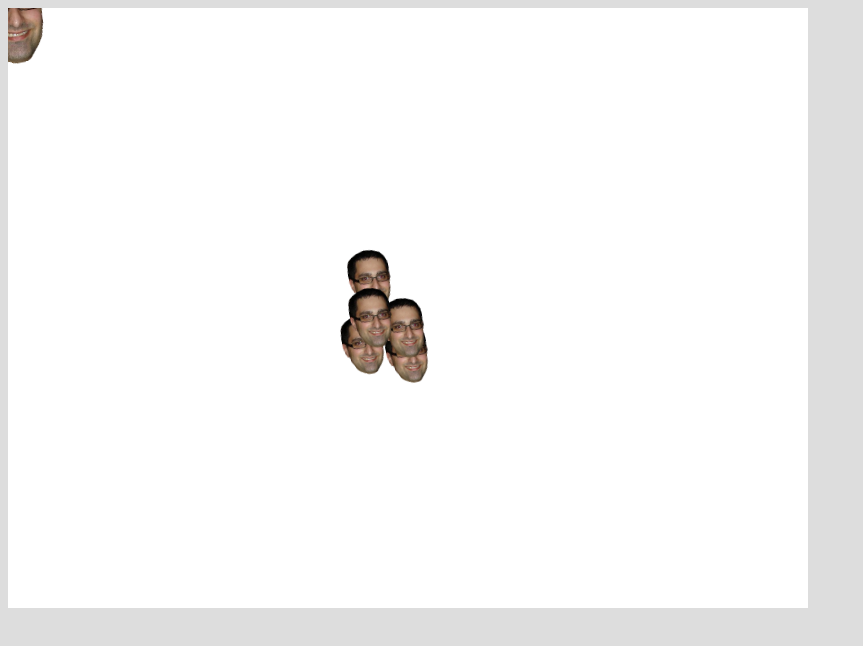
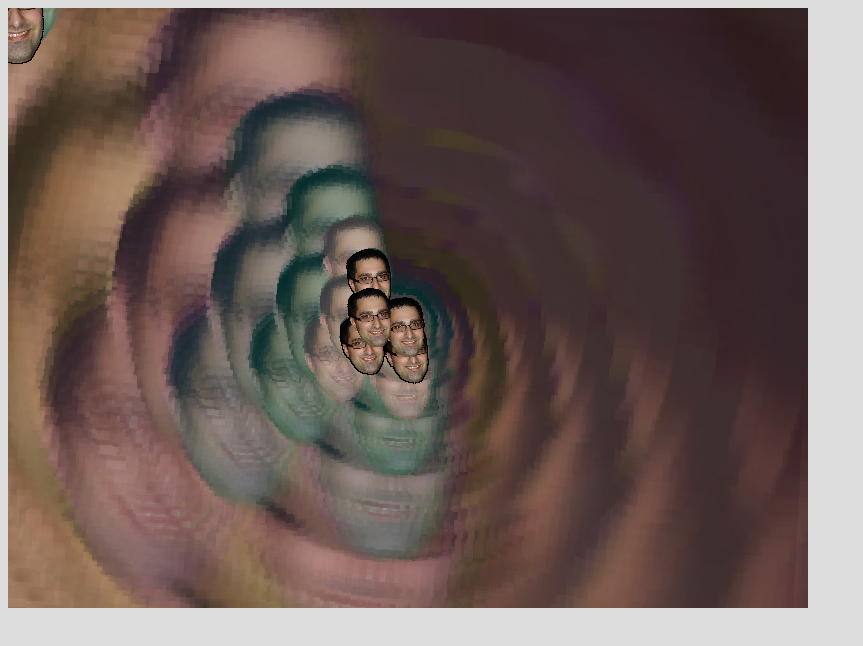
Before and after one commit to akbiggs/incredible_journey, a plain HTML site: page index.html in a window 1280 px wide. Shown: the whole page, without its empty margins (0-863 px from the left). Drawn offline with Linux system fonts and the light colour scheme.

Commit message:
this is actually nuts now.

```diff
--- a/css/style.css
+++ b/css/style.css
@@ -1,3 +1,13 @@
 body {
 	background-color: #DDDDDD;
 }
+
+.canvas-container {
+	position: relative;
+}
+
+.canvas-container canvas {
+	position: absolute;
+	top: 0px;
+	left: 0px;
+}
--- a/index.html
+++ b/index.html
@@ -23,6 +23,11 @@
 	  <script src='src/js/main.js'></script>
 	</head>
 	<body onload='loadGame()'>
+		<div class="canvas-container">
+			<canvas id='temp1' width='800' height='600' style="display: none;"></canvas>
+			<canvas id='bg' width='800' height='600'></canvas>
+			<canvas id='temp2' width='800' height='600'></canvas>
 			<canvas id='game' width='800' height='600'></canvas>
+		</div>
 	</body>
 </html>
--- a/lib/imported_util.js
+++ b/lib/imported_util.js
@@ -1,3 +1,17 @@
+window.addLoadEvent = function(func) {
+  var oldonload = window.onload;
+  if (typeof window.onload != 'function') {
+    window.onload = func;
+  } else {
+    window.onload = function() {
+      if (oldonload) {
+        oldonload();
+      }
+      func();
+    }
+  }
+}
+
 Object.extend = function(destination, source) {
     for (var property in source) {
         if (source.hasOwnProperty(property)) {
@@ -6,3 +20,12 @@ Object.extend = function(destination, source) {
     }
     return destination;
 };
+
+window.getRandomColor = function() {
+    var letters = '0123456789ABCDEF'.split('');
+    var color = '#';
+    for (var i = 0; i < 6; i++ ) {
+        color += letters[Math.round(Math.random() * 15)];
+    }
+    return color;
+}
--- a/src/js/main.js
+++ b/src/js/main.js
@@ -5,9 +5,23 @@
   FPS = 60;
 
   window.loadGame = function() {
-    var canvas, ctx, draw, state, update;
+    var bgCanvas, bgCtx, canvas, clearCanvas, ctx, draw, state, temp1Canvas, temp1Ctx, temp2Canvas, temp2Ctx, update;
     canvas = document.getElementById('game');
     ctx = canvas.getContext('2d');
+    ctx.imageSmoothingEnabled = false;
+    ctx.mozImageSmoothingEnabled = false;
+    bgCanvas = document.getElementById('bg');
+    bgCtx = bgCanvas.getContext('2d');
+    bgCtx.imageSmoothingEnabled = false;
+    bgCtx.mozImageSmoothingEnabled = false;
+    temp1Canvas = document.getElementById('temp1');
+    temp1Ctx = temp1Canvas.getContext('2d');
+    temp1Ctx.imageSmoothingEnabled = false;
+    temp1Ctx.mozImageSmoothingEnabled = false;
+    temp2Canvas = document.getElementById('temp2');
+    temp2Ctx = temp2Canvas.getContext('2d');
+    temp2Ctx.imageSmoothingEnabled = false;
+    temp2Ctx.mozImageSmoothingEnabled = false;
     state = new State($V([canvas.width, canvas.height]));
     update = function() {
       kd.tick();
@@ -15,9 +29,50 @@
       return state.update();
     };
     draw = function(ctx) {
-      ctx.fillStyle = "white";
-      ctx.fillRect(0, 0, canvas.width, canvas.height);
-      return state.draw(ctx);
+      temp1Ctx.save();
+      temp1Ctx.translate(canvas.width / 2, canvas.height / 2);
+      temp1Ctx.scale(1.5, 1.5);
+      temp1Ctx.translate(-canvas.width / 2, -canvas.height / 2);
+      temp1Ctx.drawImage(bgCanvas, 0, 0);
+      temp1Ctx.restore();
+      temp1Ctx.drawImage(canvas, 0, 0);
+      bgCtx.globalAlpha = 0.8;
+      bgCtx.drawImage(temp1Canvas, 0, 0);
+      bgCtx.globalAlpha = 1;
+      temp1Ctx.clearRect(0, 0, canvas.width, canvas.height);
+      temp1Ctx.drawImage(canvas, 0, 0);
+      temp1Ctx.globalCompositeOperation = "source-in";
+      clearCanvas(temp1Canvas, temp1Ctx, getRandomColor());
+      temp1Ctx.globalCompositeOperation = "source-over";
+      bgCtx.globalAlpha = 0.3;
+      bgCtx.drawImage(temp1Canvas, 0, 0);
+      bgCtx.globalAlpha = 1;
+      temp1Ctx.save();
+      temp1Ctx.translate(canvas.width / 2, canvas.height / 2);
+      temp1Ctx.rotate(0.05);
+      temp1Ctx.translate(-canvas.width / 2, -canvas.height / 2);
+      temp1Ctx.drawImage(bgCanvas, 0, 0);
+      temp1Ctx.restore();
+      bgCtx.globalAlpha = 0.8;
+      bgCtx.drawImage(temp1Canvas, 0, 0);
+      bgCtx.globalAlpha = 1;
+      ctx.clearRect(0, 0, canvas.width, canvas.height);
+      state.draw(ctx);
+      temp2Ctx.clearRect(0, 0, canvas.width, canvas.height);
+      temp2Ctx.drawImage(canvas, 1, 1);
+      temp2Ctx.drawImage(canvas, 1, -1);
+      temp2Ctx.drawImage(canvas, -1, 1);
+      temp2Ctx.drawImage(canvas, -1, -1);
+      temp2Ctx.globalCompositeOperation = "source-in";
+      clearCanvas(temp2Canvas, temp2Ctx, "black");
+      return temp2Ctx.globalCompositeOperation = "source-over";
+    };
+    clearCanvas = function(canvas, ctx, color) {
+      if (color == null) {
+        color = "white";
+      }
+      ctx.fillStyle = color;
+      return ctx.fillRect(0, 0, canvas.width, canvas.height);
     };
     return setInterval(function() {
       update();
--- a/src/js/support.js
+++ b/src/js/support.js
@@ -1,6 +1,6 @@
 // Generated by CoffeeScript 1.7.1
 (function() {
-  var Point, Wave;
+  var Mouse, Point, Wave;
 
   window.Point = Point = (function() {
     function Point(x, y) {
@@ -54,4 +54,26 @@
 
   })();
 
+  window.Mouse = Mouse = (function() {
+    function Mouse() {}
+
+    Mouse.canvas = null;
+
+    window.addLoadEvent(function() {
+      return Mouse.canvas = $("#game")[0];
+    });
+
+    Mouse.getPosition = function(canvas, evt) {
+      var rect;
+      rect = canvas.getBoundingClientRect();
+      return {
+        x: evt.clientX - rect.left,
+        y: evt.clientY - rect.top
+      };
+    };
+
+    return Mouse;
+
+  })();
+
 }).call(this);
```
Also changed, not shown: 2 other files. Lines whose indentation alone changed are shown as unchanged.
